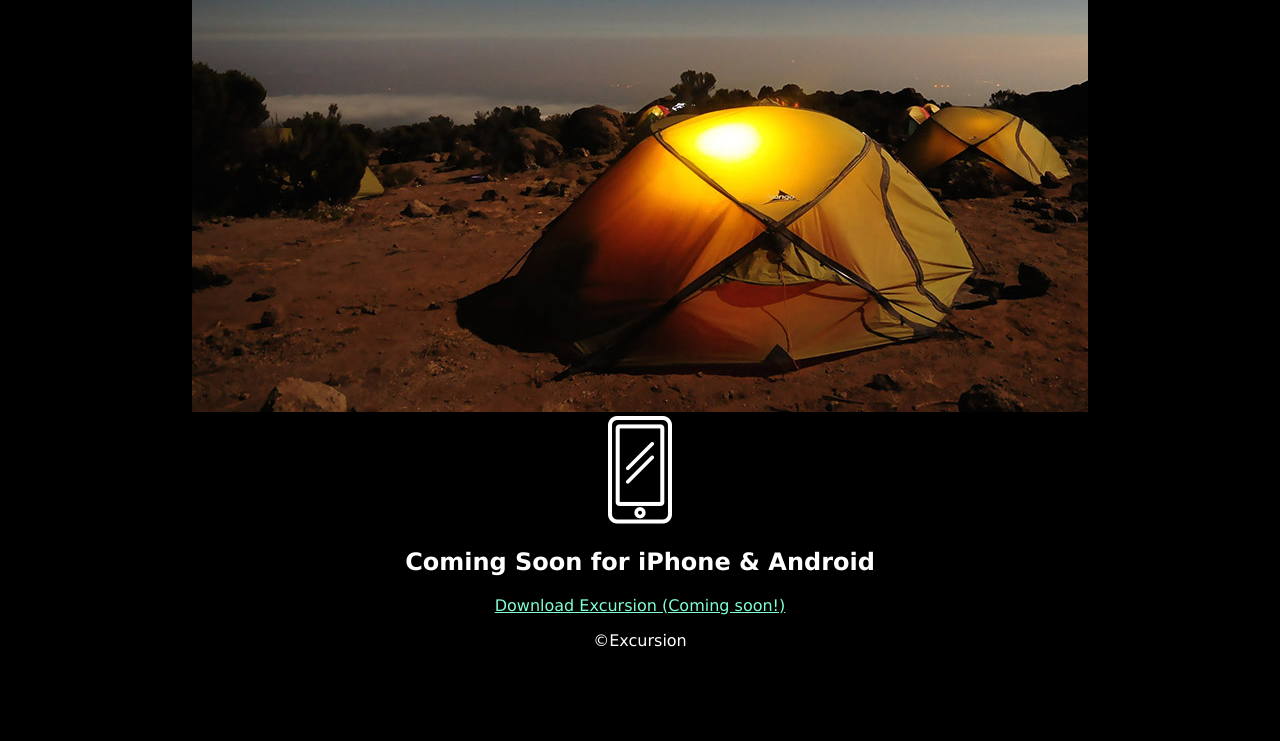
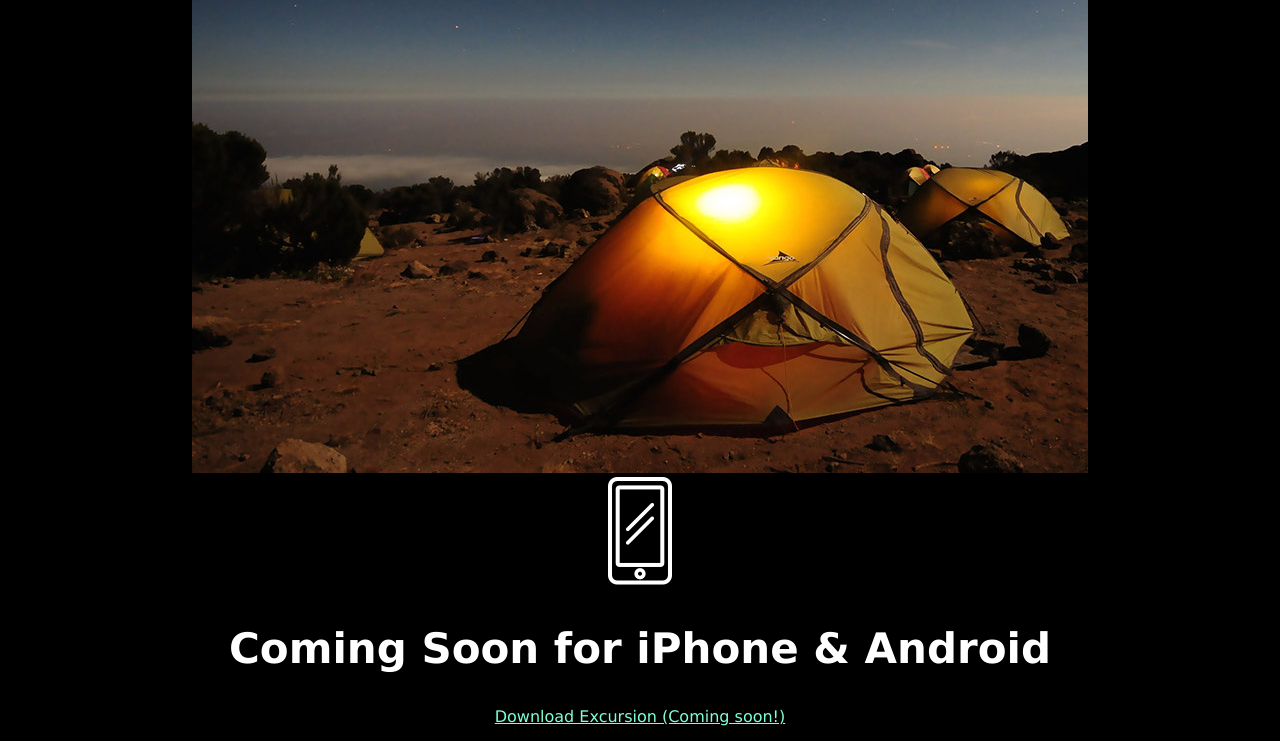
Before and after one commit to juanpedropuig/excursion, a plain HTML site: page index.html in a window 1280 px wide. Shown: the part 516-1257 px from the top of the page. Before the commit the page ends 1182 px from the top, so only its background shows below. Drawn offline with Linux system fonts and the light colour scheme.

Commit message:
Add h2, p and copyright properties

```diff
--- a/resources/css/style.css
+++ b/resources/css/style.css
@@ -14,3 +14,17 @@ a {
   color: aquamarine;
   font-size: 16px;
 }
+
+h2 {
+  font-weight: 300px;
+  font-size: 42px;
+}
+
+p {
+  color: gray;
+  font-size: 21px;
+}
+
+.copyright {
+  text-align: right;
+}
```
